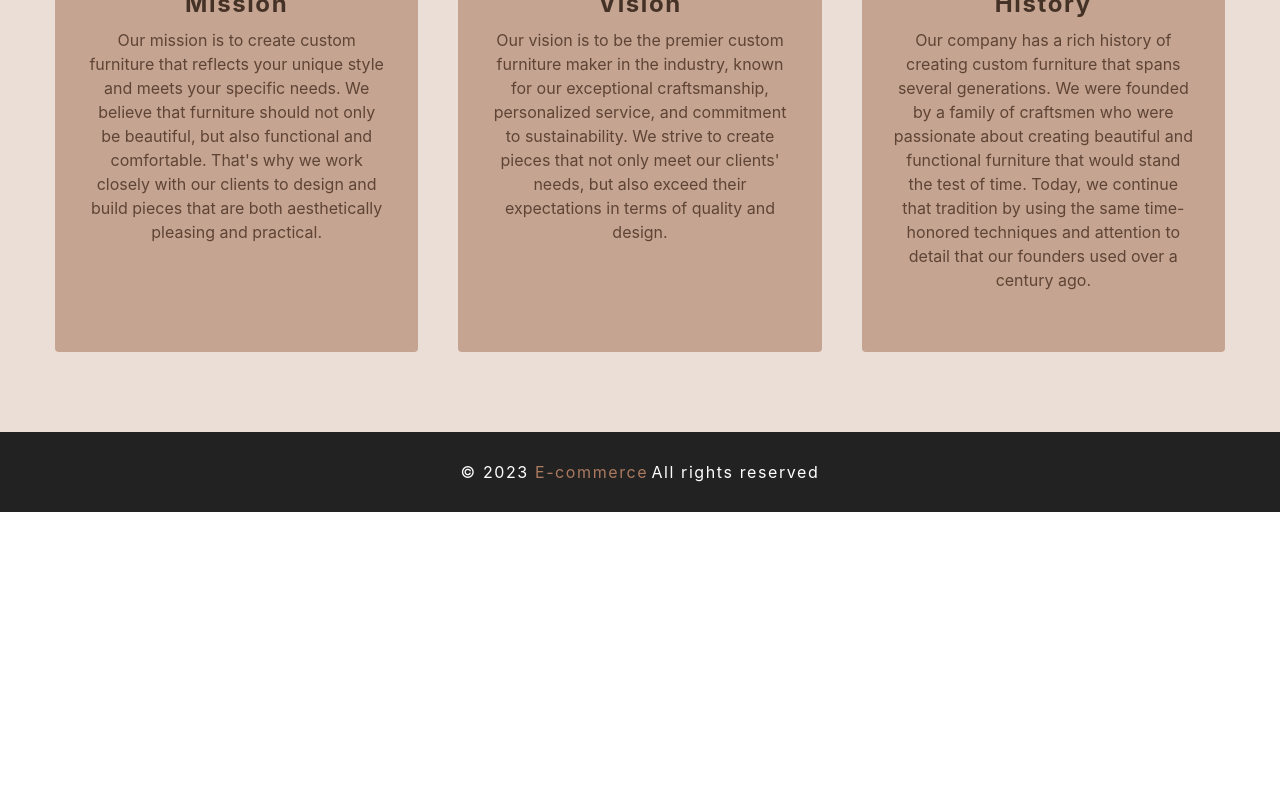
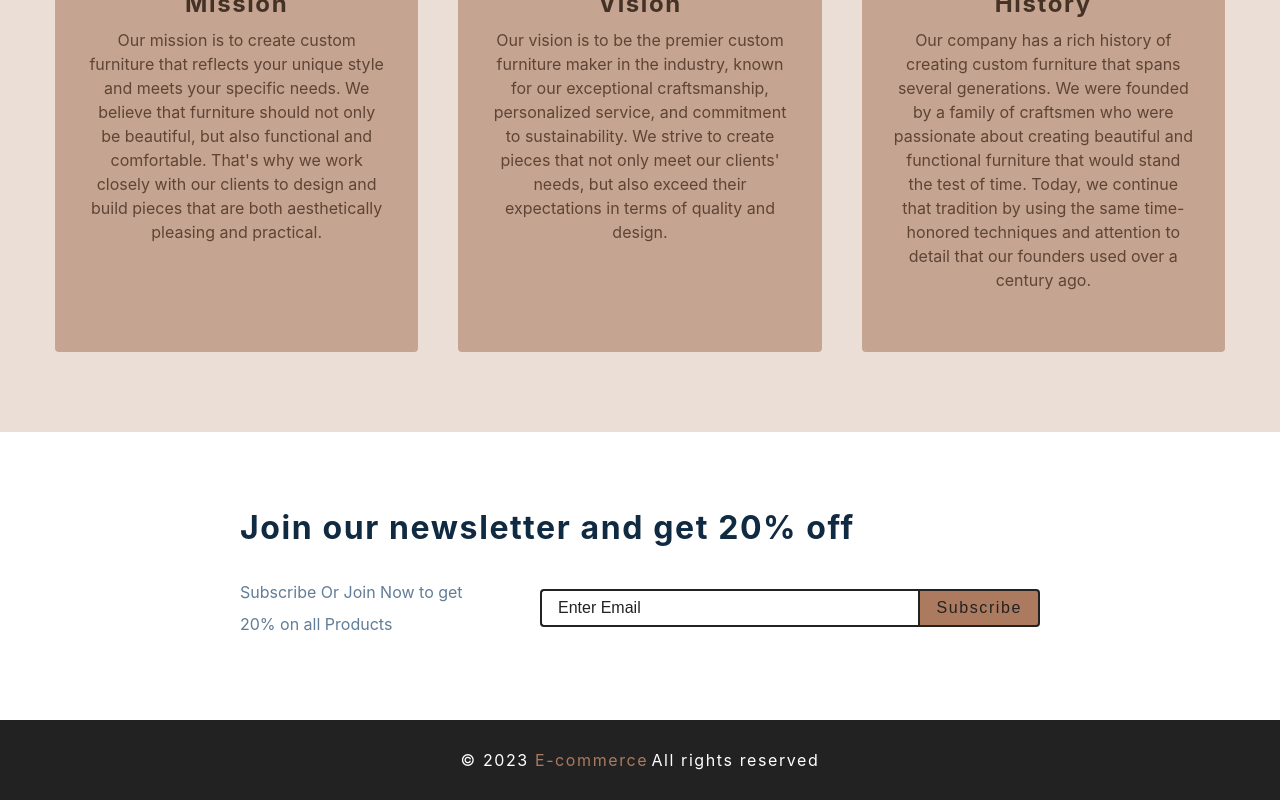
Before and after one commit to hammadkk/Ecommerce_Site, a React (Create React App) app: page / in a window 1280 px wide. Shown: the part 1197-1997 px from the top of the page. Before the commit the page ends 1709 px from the top, so only its background shows below. Built offline with nearby package versions, Linux system fonts and the light colour scheme.

Commit message:
Added Contact Page

```diff
--- a/src/App.js
+++ b/src/App.js
@@ -5,6 +5,7 @@ import Hero from "./components/Hero";
 import Footer from "./components/Footer";
 import ErrorPage from "./Pages/ErrorPage";
 import Services from "./components/Services";
+import Contact from "./components/Contact";
 
 function App() {
   return (
@@ -12,6 +13,7 @@ function App() {
       <Navbar />
       <Hero />
       <Services />
+      <Contact />
       <Footer />
       <Routes>
         <Route path="error" element={<ErrorPage />} />
--- /dev/null
+++ b/src/components/Contact.js
@@ -0,0 +1,103 @@
+import React from "react";
+import styled from "styled-components";
+
+const Contact = () => {
+  return (
+    <Wrapper>
+      <Heading>Join our newsletter and get 20% off</Heading>
+      <Container className="section-center">
+        <Paragraph>Subscribe Or Join Now to get 20% on all Products</Paragraph>
+        <Form className="contact-form">
+          <Input
+            type="email"
+            className="form-input"
+            placeholder="enter email"
+          />
+          <SubmitButton type="submit" className="submit-btn">
+            subscribe
+          </SubmitButton>
+        </Form>
+      </Container>
+    </Wrapper>
+  );
+};
+
+const Wrapper = styled.section`
+  padding: 5rem 0;
+
+  margin: 0 auto;
+
+  @media (min-width: 1280px) {
+    padding: 5rem 0;
+  }
+`;
+
+const Container = styled.div`
+  width: 90vw;
+  max-width: 800px;
+  @media (min-width: 992px) {
+    display: flex;
+    align-items: center;
+    gap: 4rem;
+    margin-top: 2rem;
+  }
+`;
+
+const Heading = styled.h3`
+  width: 90vw;
+  max-width: 800px;
+  text-transform: none;
+  margin: 0 auto;
+`;
+
+const Paragraph = styled.p`
+  line-height: 2;
+  max-width: 45em;
+  color: var(--clr-grey-5);
+
+  @media (min-width: 992px) {
+    margin-bottom: 0;
+  }
+`;
+
+const Form = styled.form`
+  width: 90vw;
+  max-width: 500px;
+  display: grid;
+  grid-template-columns: 1fr auto;
+`;
+
+const Input = styled.input`
+  font-size: 1rem;
+  padding: 0.5rem 1rem;
+  border: 2px solid var(--clr-black);
+  border-right: none;
+  color: var(--clr-grey-3);
+  border-top-left-radius: var(--radius);
+  border-bottom-left-radius: var(--radius);
+
+  &::placeholder {
+    color: var(--clr-black);
+    text-transform: capitalize;
+  }
+`;
+
+const SubmitButton = styled.button`
+  font-size: 1rem;
+  padding: 0.5rem 1rem;
+  border: 2px solid var(--clr-black);
+  border-top-right-radius: var(--radius);
+  border-bottom-right-radius: var(--radius);
+  background: var(--clr-primary-5);
+  text-transform: capitalize;
+  letter-spacing: var(--spacing);
+  cursor: pointer;
+  transition: var(--transition);
+  color: var(--clr-black);
+
+  &:hover {
+    color: var(--clr-white);
+  }
+`;
+
+export default Contact;
```
